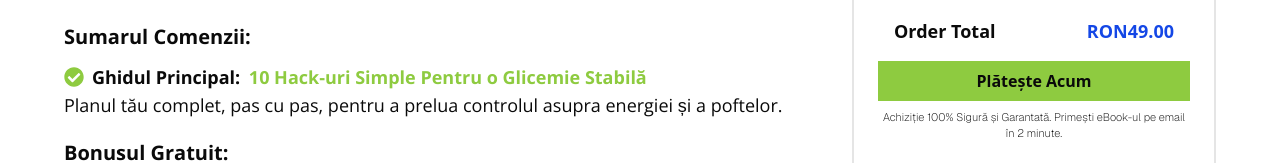
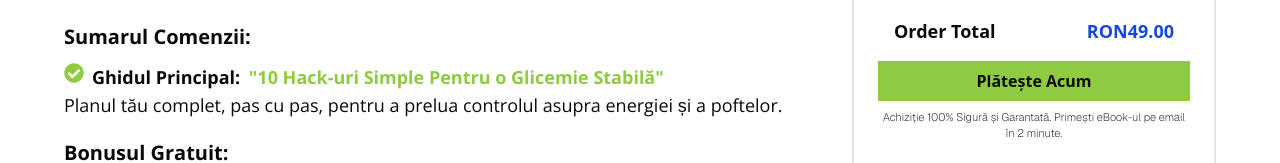
Before and after one commit to catalyntor13/activeboost, a Next.js app: page /checkout in a window 1280 px wide. Shown: the part 511-674 px from the top of the page. Built offline with nearby package versions, Linux system fonts and the light colour scheme.

Commit message:
Another font issues solved

```diff
--- a/app/checkout/page.tsx
+++ b/app/checkout/page.tsx
@@ -110,8 +110,8 @@ type RegisterFormValues = z.infer<typeof registerSchema>
                     <div className="my-5 text-lg font-opensans">
                         <h2 className="font-bold  font-opensans mb-3 text-xl">Sumarul Comenzii:</h2>
                          <div className='flex items-start'>
-                          <FaCheckCircle className="text-[#8ecb40] lg:text-xl text-3xl mt-1 mr-2" />
-                          <p className="font-bold">  Ghidul Principal: <span className="text-[#8ecb40] mx-1"> {product.description}</span></p>
+                          <FaCheckCircle className="text-[#8ecb40] lg:text-xl text-3xl mr-2" />
+                          <p className="font-bold">  Ghidul Principal: <span className="text-[#8ecb40] mx-1">"{product.description}" </span></p>
 
                          </div>
                         <p>Planul tău complet, pas cu pas, pentru a prelua controlul asupra energiei și a poftelor.</p>
--- a/app/sectiuni/Ce-Primesti.tsx
+++ b/app/sectiuni/Ce-Primesti.tsx
@@ -5,7 +5,7 @@ import Link from "next/link"
 const CePrimesti = () => {
   return (
     <div className="lg:w-6xl lg:mx-auto ">
-      <h1 className='text-center lg:text-4xl text-2xl p-3 font-semibold my-10 font-jakarta'>Ce Primești Imediat ce Comanzi:</h1>
+      <h1 className='text-center lg:text-4xl text-2xl p-3 font-bold text-[#4b4c4b] my-10 font-jakarta'>Ce Primești Imediat <span className="text-[#8ecb40]">Ce Comanzi:</span></h1>
 
       <div className='grid grid-cols-1 lg:grid-cols-2 p-3 justify-items-center gap-10'>
         <div className="border-solid border-4 shadow-[2px_2px_2px_0_#707070] border-white">
--- a/app/sectiuni/Footer.tsx
+++ b/app/sectiuni/Footer.tsx
@@ -84,9 +84,9 @@ const Footer = () => {
 
         <div className="flex">
        <div className="mx-auto space-x-2 my-5">
-         <Link className="w-full text-[11px] lg:text-base uppercase font-bold text-blue-500" href='/politica_de_confidentialitate'>Politica de Confidentialitate</Link>
-         <strong>|</strong>
-         <Link className="w-full text-[11px] lg:text-base flex-2 uppercase font-bold text-blue-500" href='/termeni_si_conditii'>Termeni si conditii</Link>
+         <Link className="w-full text-[9px] lg:text-base uppercase font-bold text-blue-500" href='/politica_de_confidentialitate'>Politica de Confidentialitate</Link>
+         <strong className="text-[9px] lg:text-base">|</strong>
+         <Link className="w-full text-[9px] lg:text-base flex-2 uppercase font-bold text-blue-500" href='/termeni_si_conditii'>Termeni si conditii</Link>
        </div>
 </div>
        <div className="lg:w-xl mx-auto my-2">
```
